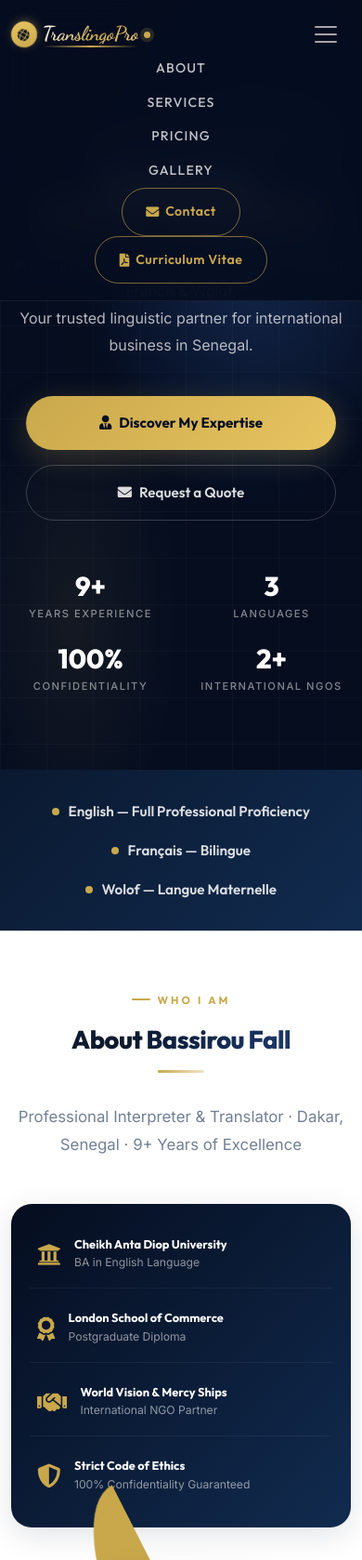
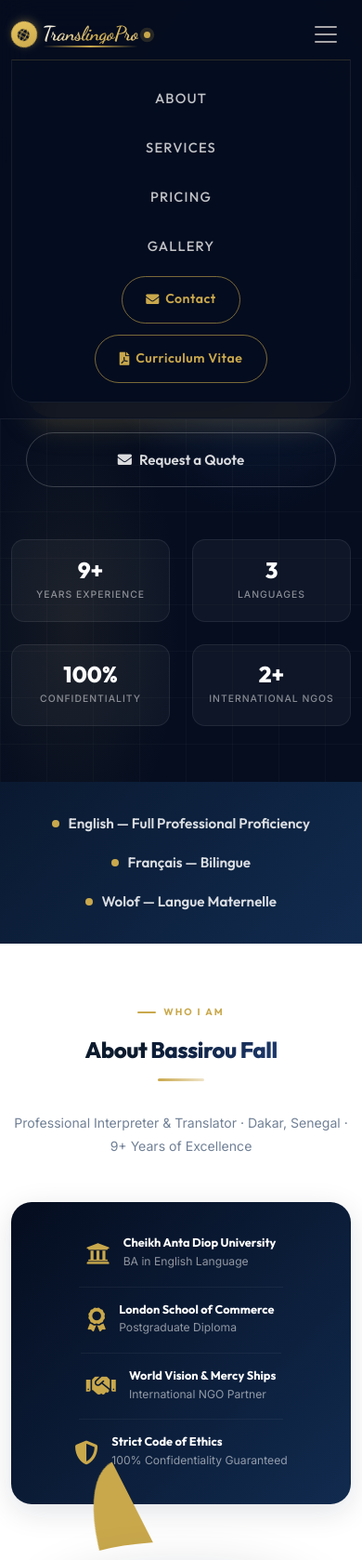
Before and after one commit to bamba9928/translingopro, a Django app: page / in a window 390 px wide, after a click that opens the changed part. Shown: the top 1678 px of the page at 93% size. Run offline with Django 5.2, Linux system fonts and the light colour scheme.

Commit message:
Improve mobile responsiveness: navbar, hero stats, testimonials, FAQ
- Fix mobile navbar dropdown with proper glassmorphism styling
- Add card-style hero stats grid on mobile (2x2)
- Improve accreditation banner stacking on small screens
- Add mobile-specific sizing for testimonials, FAQ, why-choose
- Better spacing and typography for 480px and below

Co-Authored-By: Claude Opus 4.6 <noreply@anthropic.com>

```diff
--- a/lingoservices/static/css/style.css
+++ b/lingoservices/static/css/style.css
@@ -2107,6 +2107,52 @@ footer a:hover { color: var(--accent-gold); }
   .about-accred-banner { padding: 1.25rem; }
   .about-accred-item { flex: 1 1 45%; border-bottom: 1px solid rgba(255,255,255,0.05); padding: 1rem 0.5rem; }
   .about-accred-item:nth-last-child(-n+2) { border-bottom: none; }
+
+  /* Mobile navbar dropdown */
+  .navbar-collapse {
+    background: rgba(5, 13, 31, 0.97);
+    backdrop-filter: blur(20px);
+    -webkit-backdrop-filter: blur(20px);
+    border-radius: 0 0 var(--radius-lg) var(--radius-lg);
+    padding: 1rem 0.5rem;
+    margin-top: 0.5rem;
+    border: 1px solid rgba(255,255,255,0.07);
+    border-top: 1px solid rgba(201, 168, 76, 0.2);
+  }
+
+  .navbar-nav {
+    gap: 0.25rem;
+  }
+
+  .navbar .nav-link {
+    padding: 0.75rem 1rem !important;
+    margin: 0 !important;
+    border-radius: var(--radius-sm);
+    font-size: 0.92rem !important;
+  }
+
+  .navbar .nav-link:hover,
+  .navbar .nav-link.active {
+    background: rgba(255,255,255,0.05);
+  }
+
+  .navbar .nav-link::after {
+    display: none;
+  }
+
+  .navbar-nav .btn-outline-light-premium {
+    margin: 0.25rem 0 !important;
+    justify-content: center;
+    width: 100%;
+    text-align: center;
+  }
+
+  /* Testimonials mobile */
+  .testimonial-card { padding: 1.5rem 1.2rem; }
+  .testimonial-text { font-size: 0.9rem; }
+
+  /* Why Choose mobile */
+  .why-card { padding: 2rem 1.5rem; }
 }
 
 @media (max-width: 767px) {
@@ -2122,32 +2168,74 @@ footer a:hover { color: var(--accent-gold); }
     gap: 1.5rem;
     margin-top: 3.5rem;
   }
-  .hero-stat { text-align: center; }
+  .hero-stat {
+    text-align: center;
+    background: rgba(255,255,255,0.04);
+    border: 1px solid rgba(255,255,255,0.08);
+    border-radius: var(--radius-md);
+    padding: 1.2rem 0.8rem;
+  }
   .hero-stat-number { font-size: 1.8rem; }
   .hero-stat-label { font-size: 0.7rem; }
 
   .section-title { font-size: 1.7rem; }
-  .section-subtitle { margin-bottom: 2.5rem; }
+  .section-subtitle { margin-bottom: 2.5rem; font-size: 0.95rem; }
   .glass-card { padding: 1.5rem; }
 
   #cv-content { padding: 30px 20px; margin: 20px 10px; }
   .buttons-container { position: static; justify-content: center; margin-bottom: 40px; }
   .btn-outline-light-premium, .cv-btn { padding: 0.8rem 1.6rem; min-height: 48px; }
 
+  .about-accred-banner {
+    flex-direction: column;
+    gap: 0;
+  }
   .about-accred-item { flex: 1 1 100%; border-bottom: 1px solid rgba(255,255,255,0.05); }
   .about-accred-item:last-child { border-bottom: none; }
+  .about-accred-sep { display: none; }
 
   .about-section-premium { padding: 4rem 0; }
   .profile-img { max-width: 280px; }
 
   .zoomed-img { max-width: 95vw; max-height: 90vh; }
   section { padding-top: 3.5rem !important; padding-bottom: 3.5rem !important; }
+
+  /* Gallery grid mobile */
+  .gallery-img { height: 200px; }
+
+  /* FAQ mobile */
+  .faq-card .accordion-button { font-size: 0.95rem; padding: 1rem 1.2rem; }
+  .faq-card .accordion-body { padding: 0 1.2rem 1.2rem; font-size: 0.9rem; }
+
+  /* Testimonials mobile */
+  .testimonials-section { padding: 3.5rem 0; }
+  .testimonial-card { margin-bottom: 0.5rem; }
+
+  /* Why Choose mobile */
+  .why-choose-section { padding: 3.5rem 0; }
+  .why-icon { width: 56px; height: 56px; font-size: 1.3rem; }
+  .why-card h3 { font-size: 1.05rem; }
+  .why-card p { font-size: 0.88rem; }
 }
 
 @media (max-width: 480px) {
+  .hero-geometric { padding: 110px 0 60px; }
   .hero-title { font-size: 1.9rem; }
+  .hero-subtitle { font-size: 0.92rem; line-height: 1.7; }
+  .hero-stat-number { font-size: 1.5rem; }
+  .hero-stat-label { font-size: 0.65rem; letter-spacing: 1px; }
+
   .about-kpi-num { font-size: 1.4rem; }
   .about-accred-title { font-size: 0.8rem; }
   .service-card { padding: 1.8rem 1.5rem; }
   .pricing-amount { font-size: 1.8rem; }
-}
+
+  .section-title { font-size: 1.5rem; }
+  .section-subtitle { font-size: 0.88rem; }
+  .section-label { font-size: 0.65rem; letter-spacing: 2px; }
+
+  /* Testimonials compact */
+  .testimonial-text { font-size: 0.85rem; line-height: 1.65; }
+  .testimonial-author strong { font-size: 0.88rem; }
+  .testimonial-author span { font-size: 0.75rem; }
+}
```
